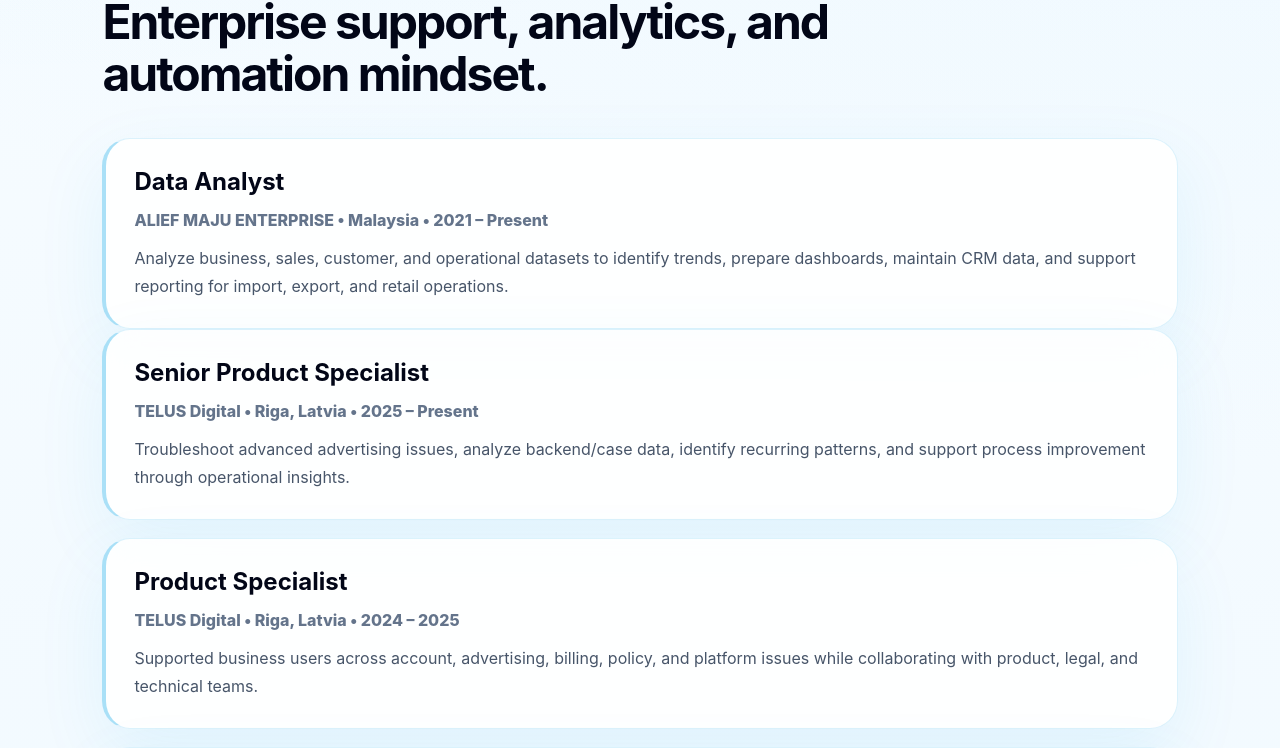
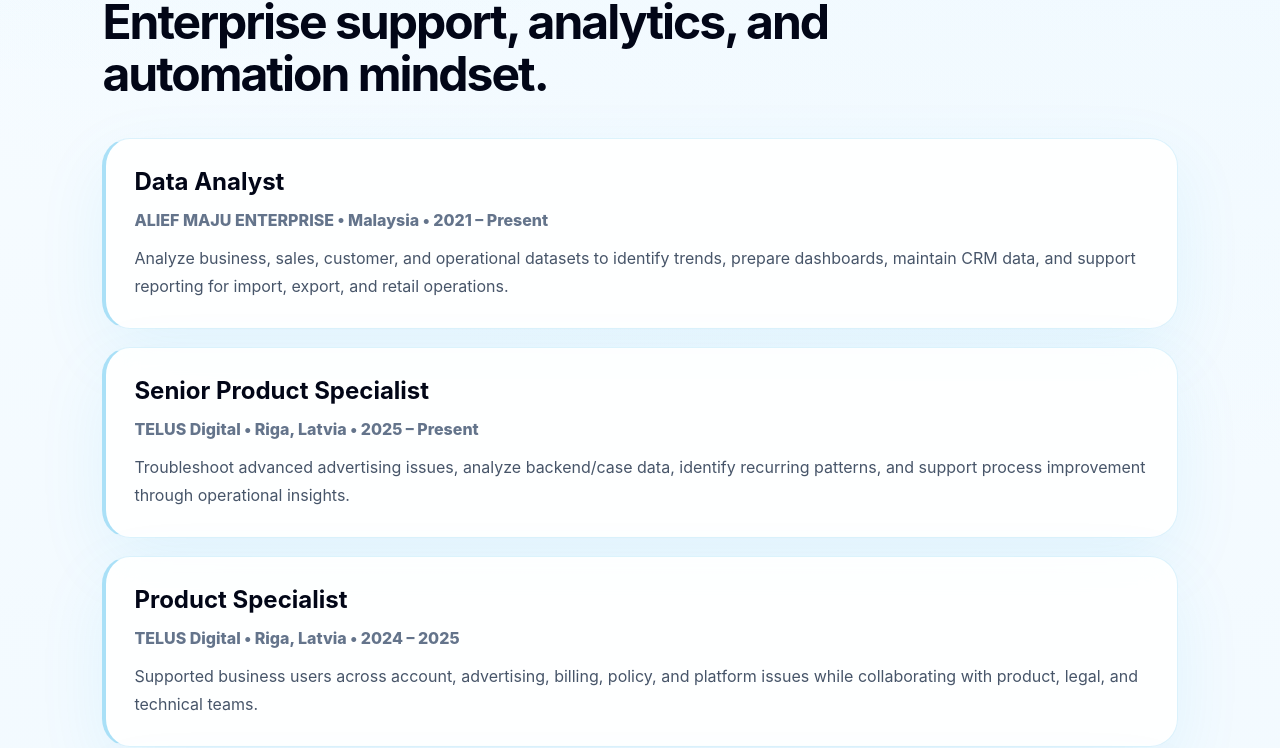
Before and after one commit to RidhanPar/ridhan-portfolio, a React (Vite) app: page / in a window 1280 px wide. Shown: the part 2197-2945 px from the top of the page. Built offline with nearby package versions, Linux system fonts and the light colour scheme.

Commit message:
Update portfolio with 4 years data analysis experience

```diff
--- a/src/main.jsx
+++ b/src/main.jsx
@@ -229,6 +229,7 @@
     </div>
   </div>
 </section>
+
       <section className="stats">
   <div>
     <h3>4+ Years in Data Analysis</h3>
@@ -262,7 +263,9 @@
           <h2>Enterprise support, analytics, and automation mindset.</h2>
         </div>
 
-        <div className="timelineItem">
+        <div className="timeline">
+
+          <div className="timelineItem">
           <h3>Data Analyst</h3>
           <p className="muted">ALIEF MAJU ENTERPRISE • Malaysia • 2021 – Present</p>
           <p>
@@ -270,9 +273,8 @@
             prepare dashboards, maintain CRM data, and support reporting for import,
             export, and retail operations.
           </p>
-        </div>
+          </div>
 
-        <div className="timeline">
           <div className="timelineItem">
             <h3>Senior Product Specialist</h3>
             <p className="muted">TELUS Digital • Riga, Latvia • 2025 – Present</p>
```
